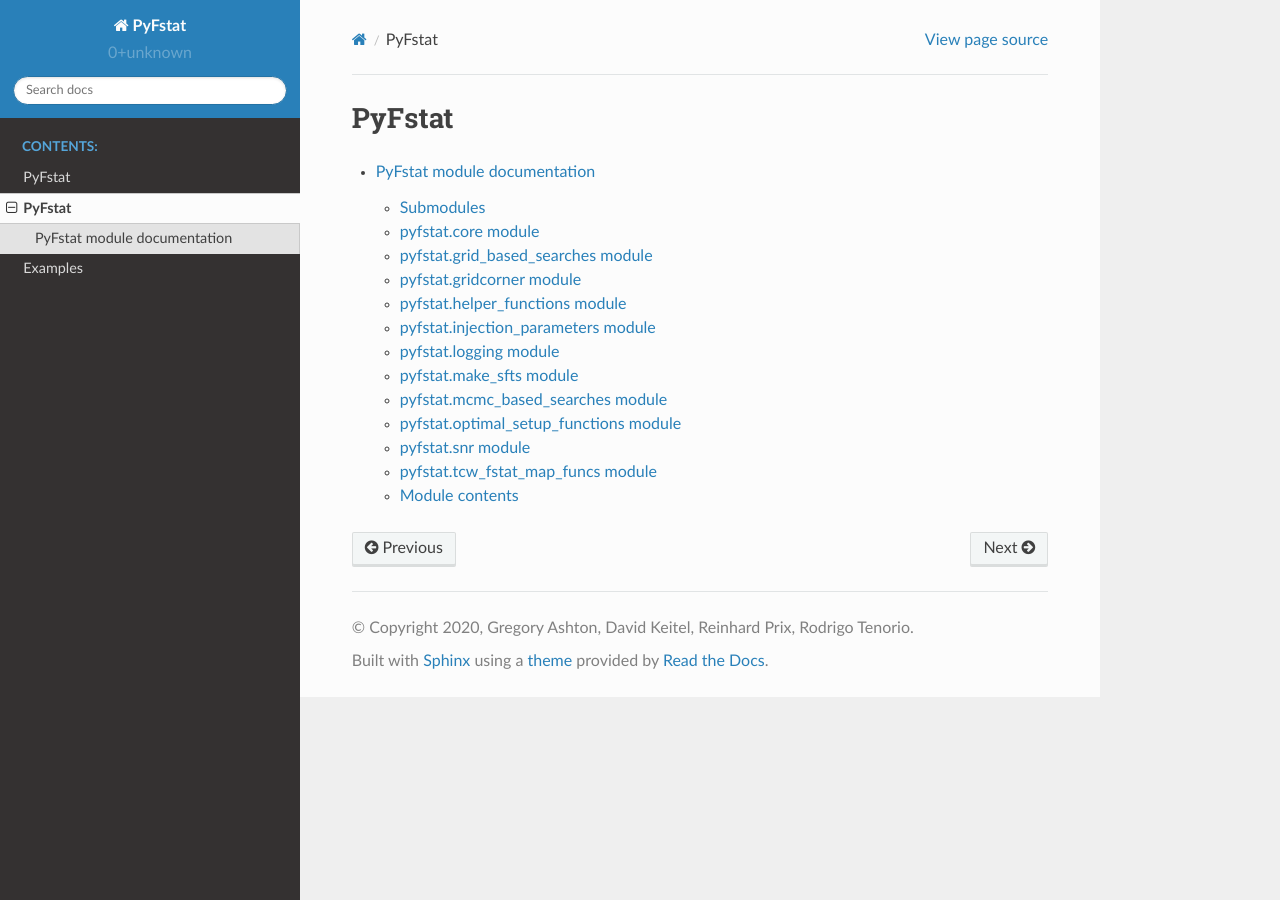
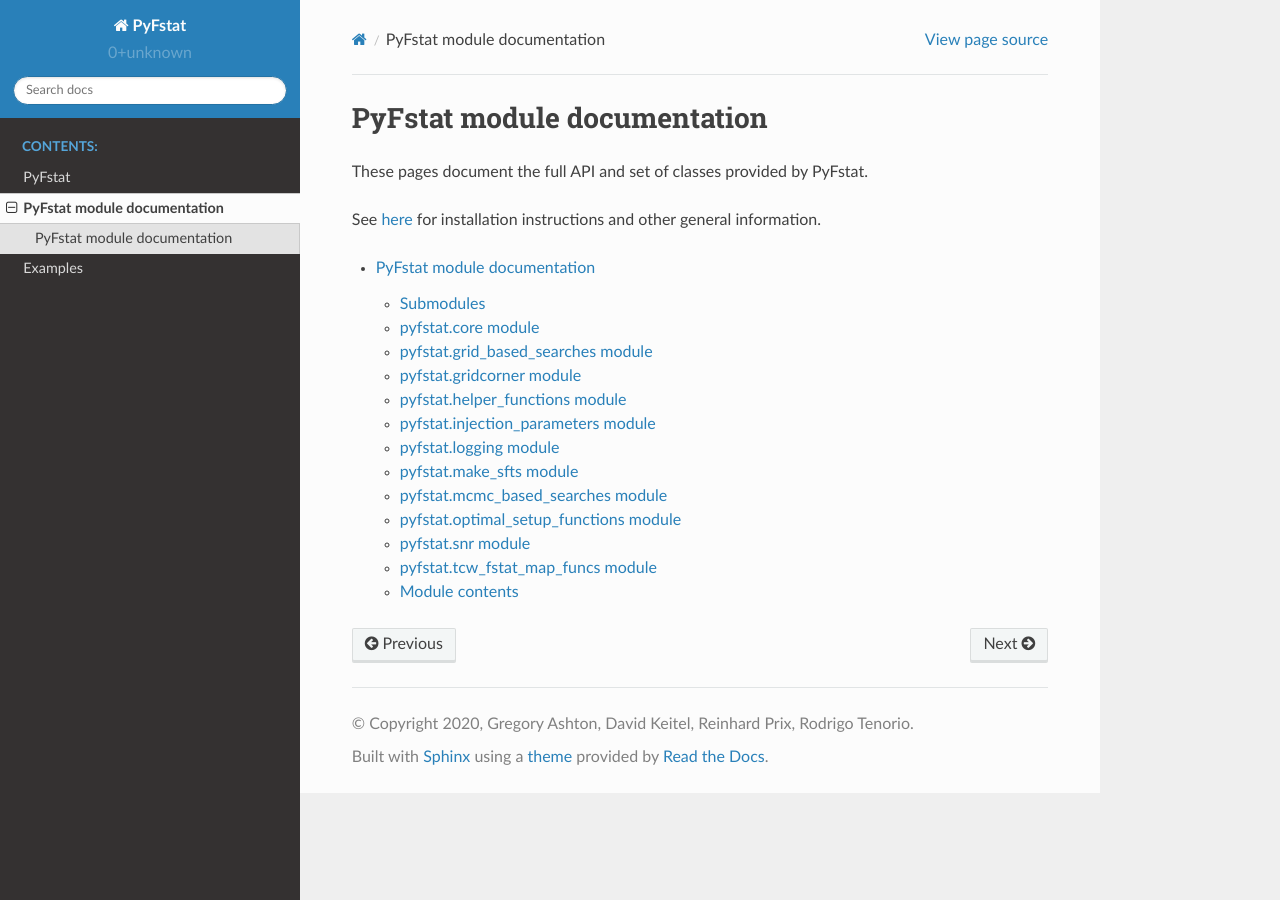
Before and after one commit to PyFstat/PyFstat, a Sphinx documentation site: the page built from docs/source/modules.rst, in a window 1280 px wide. Built offline with Sphinx 7.4.7 and the Read the Docs theme 2.0.0, drawn with Linux system fonts in a browser that asks for light colours; pages that are not in the unit, such as notebooks, are missing from menus.

Commit message:
Fix up modules docs, again

```diff
--- a/docs/source/modules.rst
+++ b/docs/source/modules.rst
@@ -1,5 +1,13 @@
-PyFstat
-=======
+.. initially generated by
+   sphinx-apidoc -f -o source ../ ../versioneer.py ../setup.py
+   (everything after the first "../" are exclude patterns)
+PyFstat module documentation
+============================
+
+These pages document the full API and set of classes provided by PyFstat.
+
+See :doc:`here <readme>` for installation instructions and
+other general information.
 
 .. toctree::
    :maxdepth: 4
```
